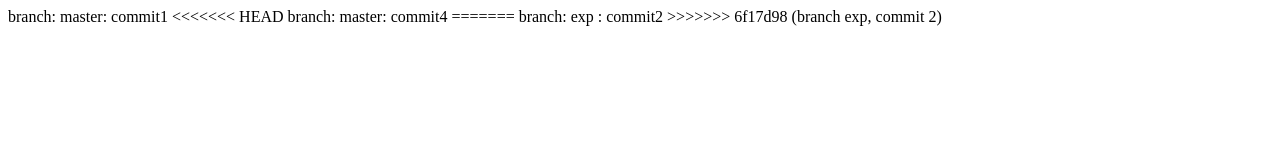
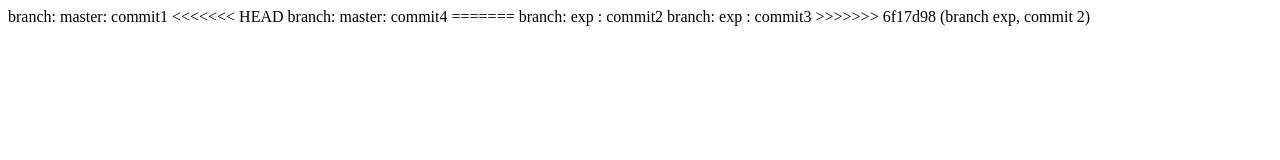
Before and after one commit to jujomoto/prueba, a plain HTML site: page 2.html in a window 1280 px wide. Drawn offline with Linux system fonts and the light colour scheme.

Commit message:
branch exp, commit 3

```diff
--- a/2.html
+++ b/2.html
@@ -13,6 +13,7 @@
 	branch: master: commit4
 =======
 	branch: exp : commit2
+	branch: exp : commit3
 
 >>>>>>> 6f17d98 (branch exp, commit 2)
 </body>
```
